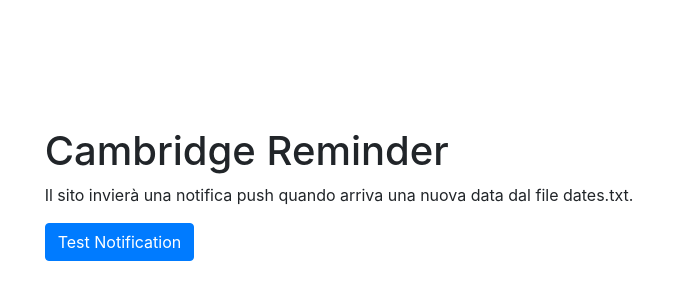
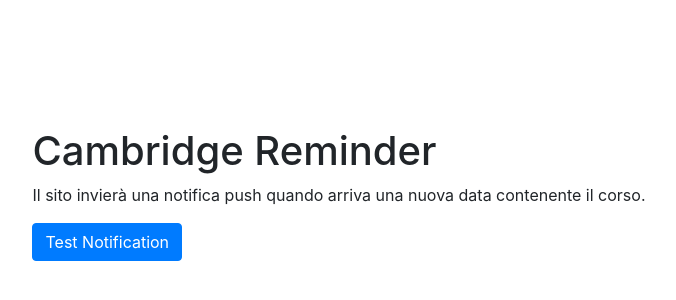
Before and after one commit to p4rzl/Cambridge-Reminder, a plain HTML site: page index.html in a window 1280 px wide. Shown: the part 206-506 px from the top of the page, without its empty margins (301-977 px from the left). Drawn offline with nearby package versions, Linux system fonts and the light colour scheme.

Commit message:
update "finale"

```diff
--- a/index.html
+++ b/index.html
@@ -18,7 +18,7 @@
     <div class="container">
         <div style="align-items: center;">
             <h1>Cambridge Reminder</h1>
-            <p>Il sito invierà una notifica push quando arriva una nuova data dal file dates.txt.</p>
+            <p>Il sito invierà una notifica push quando arriva una nuova data contenente il corso.</p>
             <button onclick="testNotification()" class="btn btn-primary">Test Notification</button>
         </div>
     </div>
```
